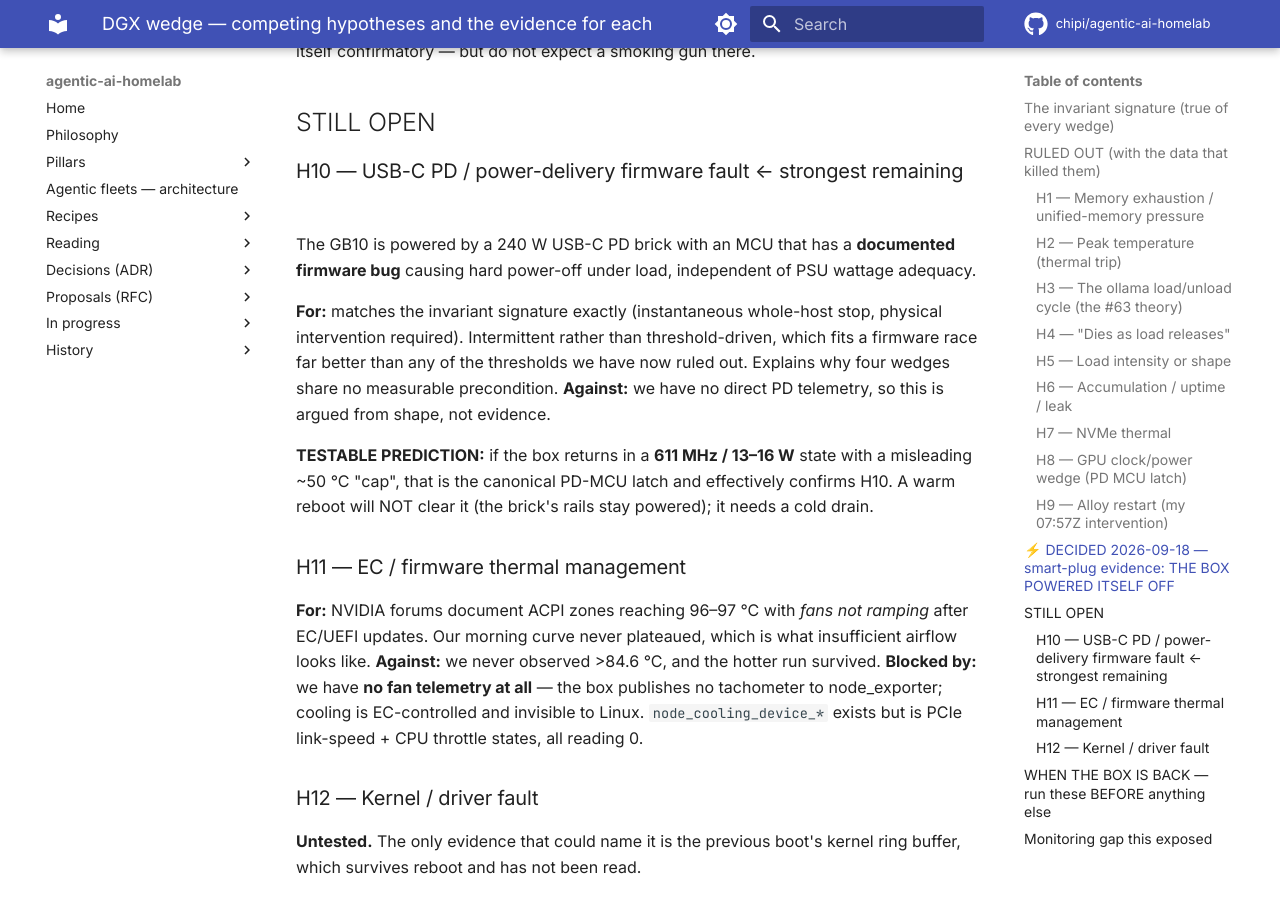
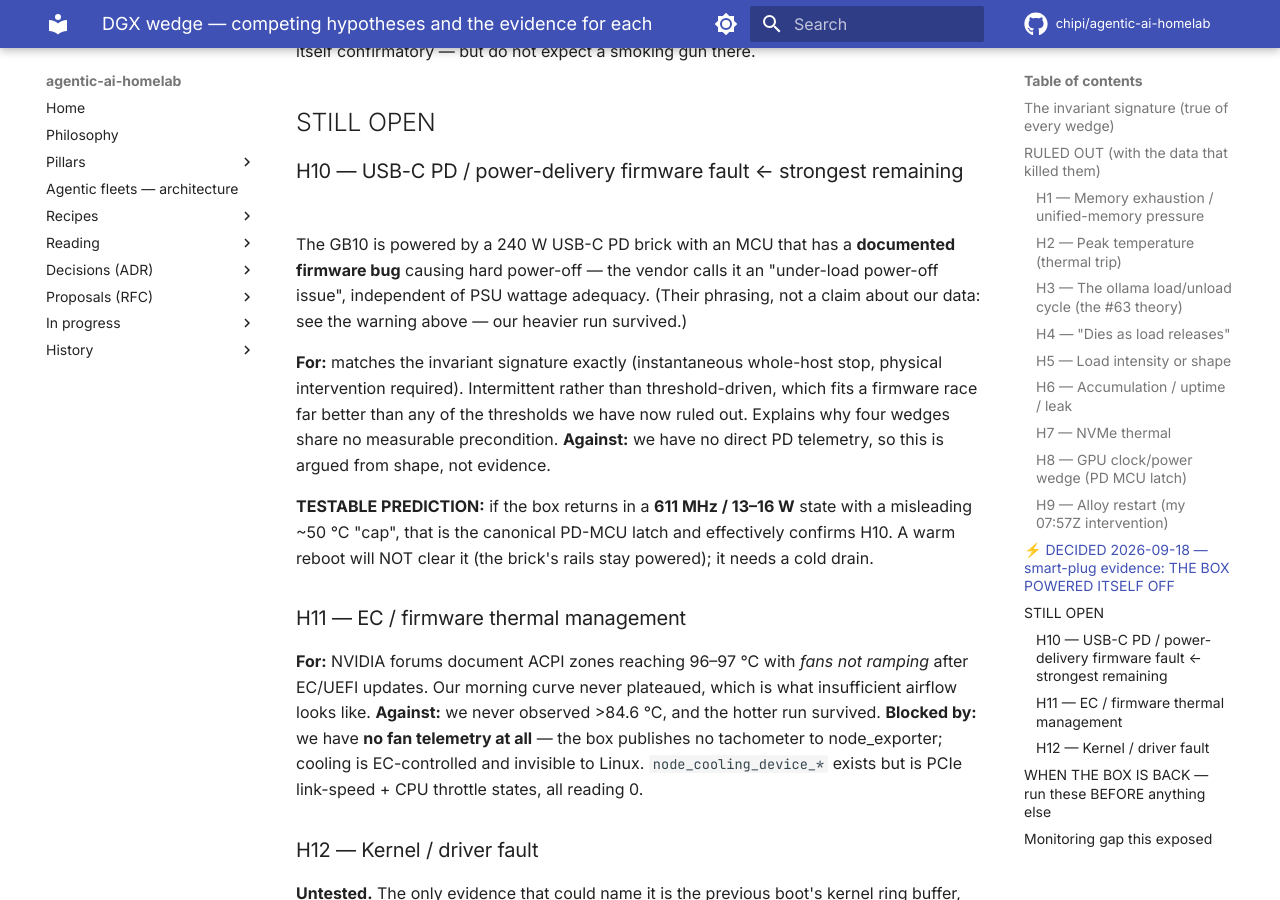
Before and after one commit to chipi/agentic-ai-homelab, an MkDocs documentation site: the page built from docs/wip/DGX-WEDGE-DIFFERENTIAL.md, in a window 1280 px wide and 900 px high, scrolled down 4115 px. Built offline with MkDocs 1.6.1 and Material for MkDocs 9.7.7, drawn with Linux system fonts in a browser that asks for light colours; comment, search, counter and statistics services are not loaded.

Commit message:
docs(wip): mark the surviving 'under-load' mention as the vendor's phrasing, not our finding
Two occurrences remained after c5f0702. Line 116 is the DO-NOT-WRITE warning itself.
Line 145 described the upstream PD bug and read as though it were our conclusion —
now explicitly attributed to the vendor with a pointer to the contradicting data.

Co-Authored-By: Claude <noreply@anthropic.com>
Claude-Session: https://claude.ai/code/session_015PAMDnCQU6wf9egdAyvZGG

```diff
--- a/docs/wip/DGX-WEDGE-DIFFERENTIAL.md
+++ b/docs/wip/DGX-WEDGE-DIFFERENTIAL.md
@@ -142,7 +142,9 @@ itself confirmatory — but do not expect a smoking gun there.
 
 ### H10 — USB-C PD / power-delivery firmware fault  ← strongest remaining
 The GB10 is powered by a 240 W USB-C PD brick with an MCU that has a **documented firmware bug**
-causing hard power-off under load, independent of PSU wattage adequacy.
+causing hard power-off — the vendor calls it an "under-load power-off issue", independent of
+PSU wattage adequacy. (Their phrasing, not a claim about our data: see the warning above —
+our heavier run survived.)
 
 **For:** matches the invariant signature exactly (instantaneous whole-host stop, physical
 intervention required). Intermittent rather than threshold-driven, which fits a firmware race far
```
